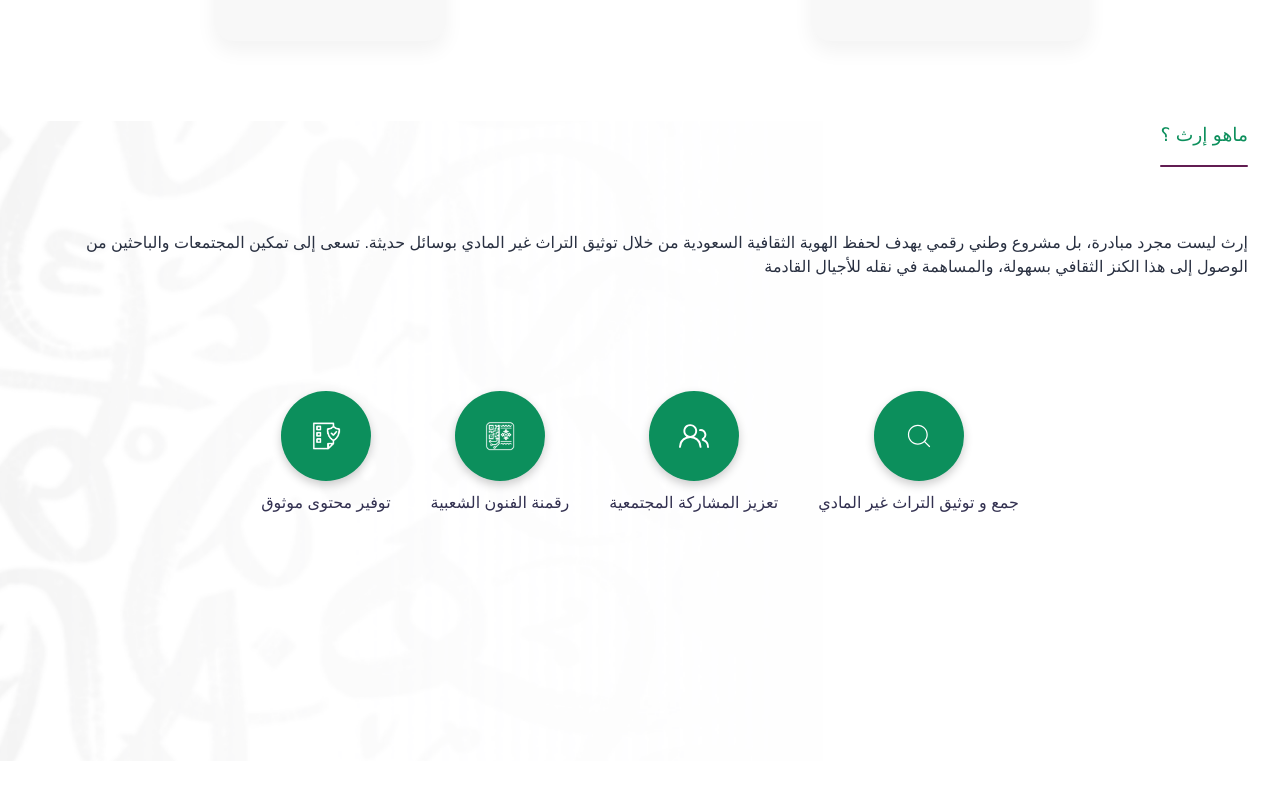
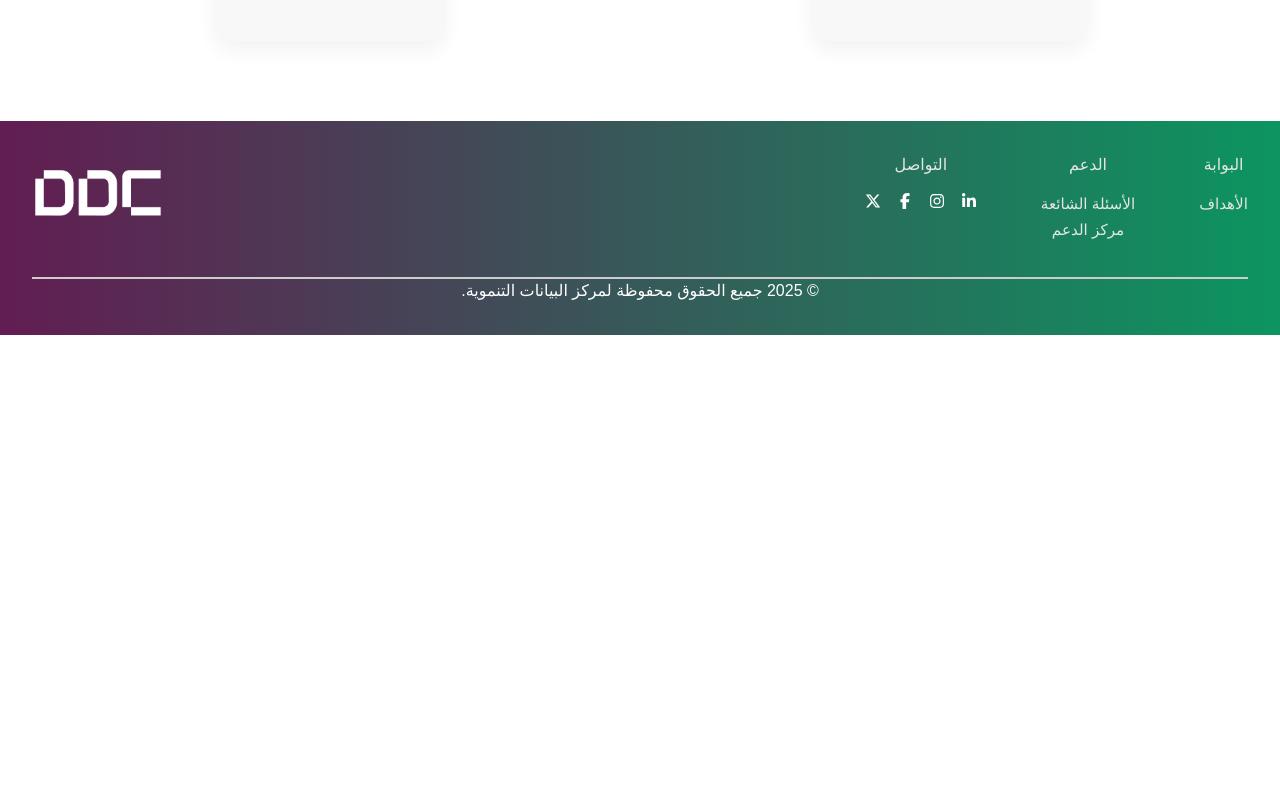
Before and after one commit to AsmaAlghamdi1/marwiyyat, a React (Vite) app: page / in a window 1280 px wide. Shown: the part 1444-2240 px from the top of the page. After the commit the page ends 1779 px from the top, so only its background shows below. Built offline with nearby package versions, Linux system fonts and the light colour scheme.

Commit message:
delete component fron homepage.jsx

```diff
--- a/src/pages/homepage.jsx
+++ b/src/pages/homepage.jsx
@@ -5,6 +5,7 @@ import {Footer} from '../components/footer'
 import '../css/homepage.css'
 import ProjectsSlider from '../components/ProjectsSlider';
 import { Whatisirth } from '../components/WhatIsIrth';
+import {Mobadrahsection} from '../components/mobadrahsection'
 
 
 function Homepage() {
@@ -23,9 +24,9 @@ function Homepage() {
        <section id='contact'>
 
        </section>
-       <Whatisirth/>
+       {/* <Whatisirth/>
        <ProjectsSlider/>
-
+<Mobadrahsection/> */}
        <Footer/>
     </div>
   )
```
